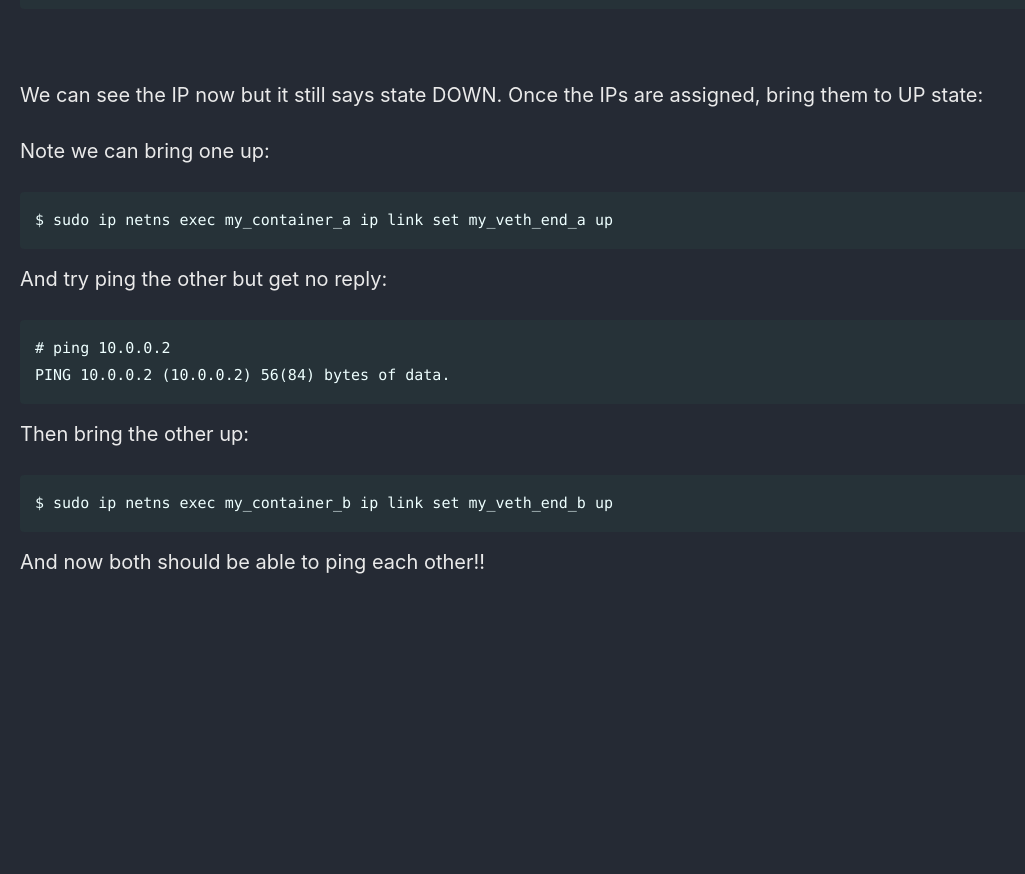
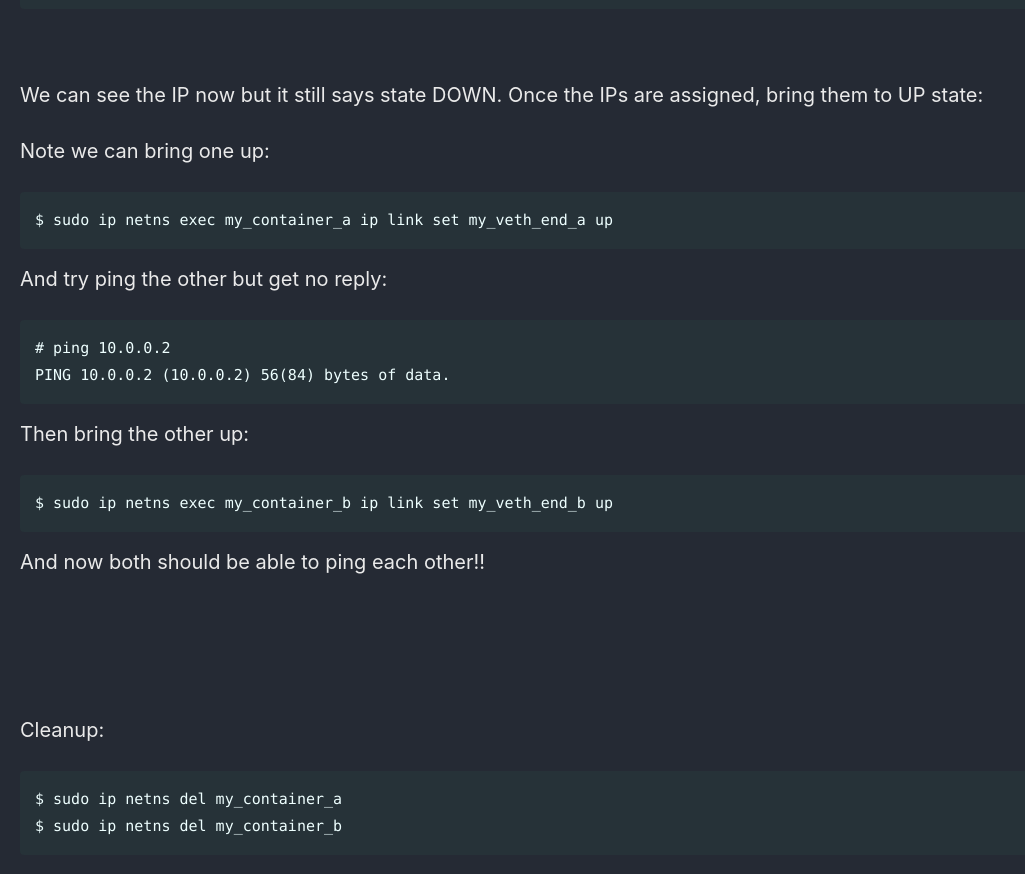
Before and after one commit to Connor-McCartney/Connor-McCartney.github.io, a Jekyll site: the page built from _pages/misc/LinuxNetworkNamespaces.md, in a window 1280 px wide and 900 px high, scrolled down 2607 px. Shown: the top 874 px of the window, without its empty margins (0-1025 px from the left). Built offline with Jekyll 4.4.1, drawn with Linux system fonts in a browser that asks for light colours; cached includes are drawn as plain includes; before the commit the page ends 3240 px from its top, so only the background shows below that.

Commit message:
Update LinuxNetworkNamespaces.md

````diff
--- a/_pages/misc/LinuxNetworkNamespaces.md
+++ b/_pages/misc/LinuxNetworkNamespaces.md
@@ -140,3 +140,17 @@ $ sudo ip netns exec my_container_b ip link set my_veth_end_b up
 ```
 
 And now both should be able to ping each other!!
+
+
+
+<br>
+
+<br>
+
+
+Cleanup:
+
+```
+$ sudo ip netns del my_container_a
+$ sudo ip netns del my_container_b
+```
````
